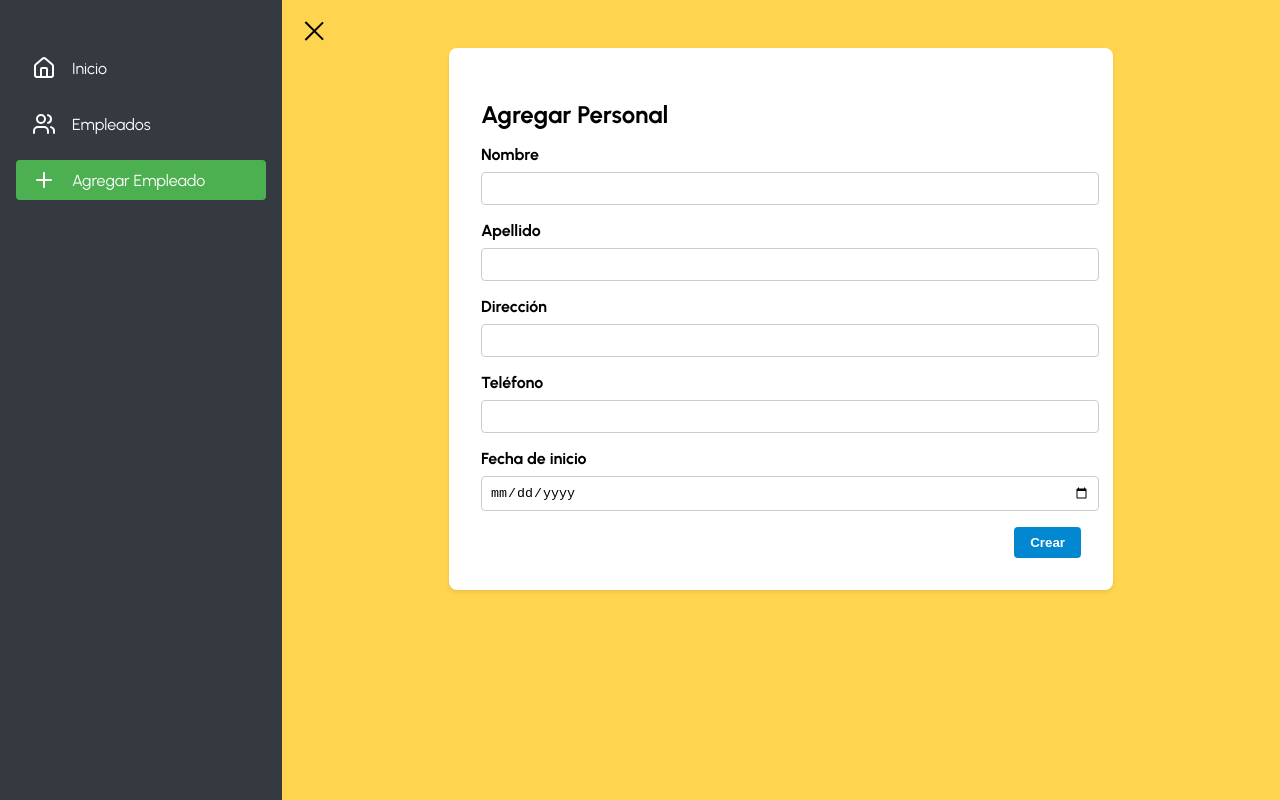
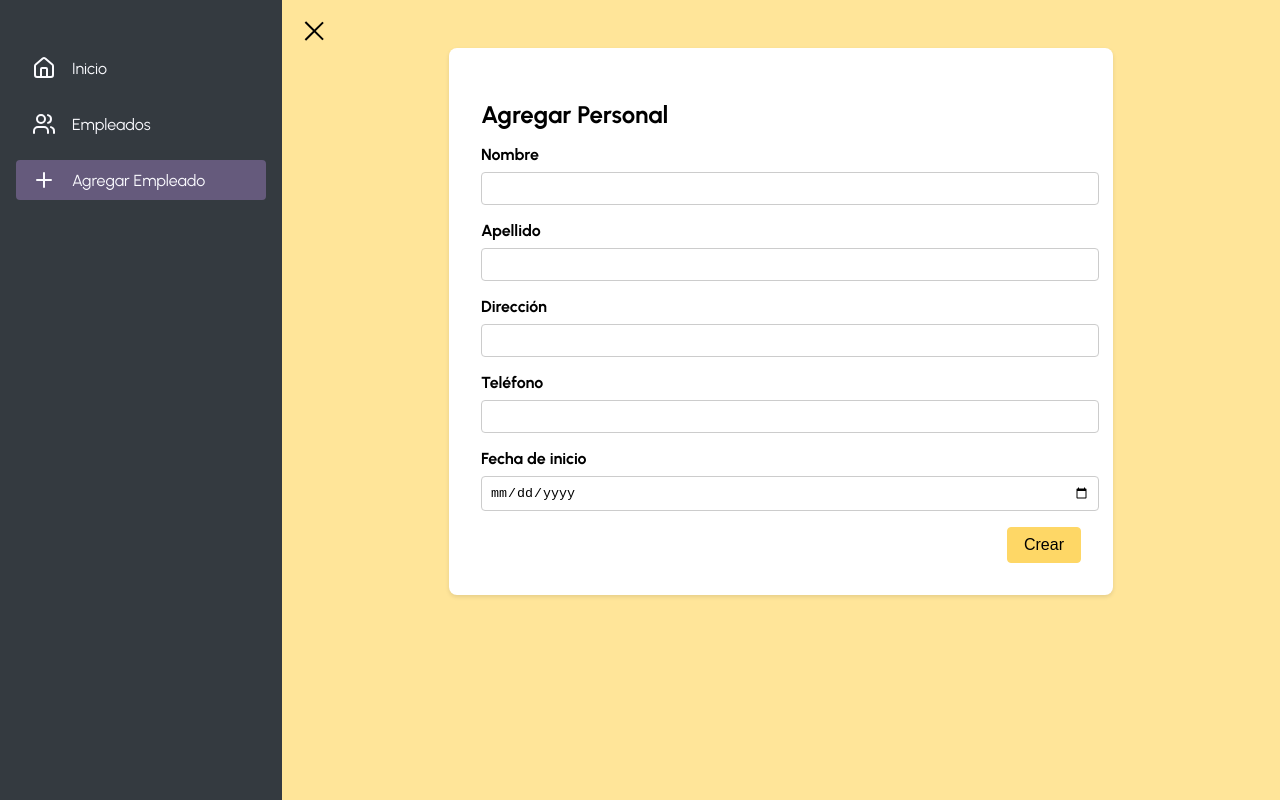
Before and after one commit to facundon/laburar, a SvelteKit app: page /employees/create in a window 1280 px wide. Built offline with nearby package versions, Linux system fonts and the light colour scheme.

Commit message:
feat: implement reusable Button component and update employee forms

```diff
--- /dev/null
+++ b/src/components/Button.svelte
@@ -0,0 +1,123 @@
+<script lang="ts">
+	import type { HTMLButtonAttributes } from 'svelte/elements'
+	import { goto } from '$app/navigation'
+
+	type LinkProps = {
+		href: string
+		onclick?: never
+	}
+	type ButtonProps = {
+		href?: never
+		onclick?: HTMLButtonAttributes['onclick']
+	}
+
+	type Props = Omit<HTMLButtonAttributes, 'onclick'> & {
+		outlined?: boolean
+		fullWidth?: boolean
+		variant?: 'primary' | 'secondary' | 'error'
+	} & (ButtonProps | LinkProps)
+
+	let { children, href, variant: type = 'primary', fullWidth = false, outlined = false, ...rest }: Props = $props()
+
+	function navigateTo(route: string) {
+		goto(route)
+	}
+</script>
+
+<button
+	class="button {type} {outlined ? 'outlined' : ''} {fullWidth ? 'fullwidth' : ''}"
+	onclick={href ? () => navigateTo(href) : onclick}
+	{...rest}
+>
+	{@render children?.()}
+</button>
+
+<style>
+	.button {
+		display: block;
+		padding: 0.5rem 1rem;
+		border-radius: 4px;
+		cursor: pointer;
+		font-size: 1rem;
+		font-weight: 500;
+		text-align: center;
+		text-decoration: none;
+		transition:
+			background-color 0.3s,
+			color 0.3s,
+			border-color 0.3s;
+	}
+
+	.fullwidth {
+		flex-grow: 1;
+		width: 100%;
+	}
+
+	.button.primary {
+		background-color: var(--primary-main);
+		color: var(--primary-contrast);
+		border: 1px solid var(--primary-main);
+	}
+
+	.button.primary.outlined {
+		background-color: transparent;
+		color: var(--primary-main);
+		border: 1px solid var(--primary-main);
+	}
+
+	.button.secondary {
+		background-color: var(--secondary-main);
+		color: var(--secondary-contrast);
+		border: 1px solid var(--secondary-main);
+	}
+
+	.button.secondary.outlined {
+		background-color: transparent;
+		color: var(--secondary-main);
+		border: 1px solid var(--secondary-main);
+	}
+
+	.button.error {
+		background-color: var(--error-main);
+		color: var(--error-contrast);
+		border: 1px solid var(--error-main);
+	}
+
+	.button.error.outlined {
+		background-color: transparent;
+		color: var(--error-main);
+		border: 1px solid var(--error-main);
+	}
+
+	.button:hover:not(.outlined):not(:disabled) {
+		background-color: var(--primary-dark);
+	}
+
+	.button.primary.outlined:hover:not(:disabled) {
+		background-color: var(--primary-main);
+		color: var(--primary-contrast);
+	}
+
+	.button.secondary.outlined:hover:not(:disabled) {
+		background-color: var(--secondary-main);
+		color: var(--secondary-contrast);
+	}
+
+	.button.secondary:hover:not(.outlined):not(:disabled) {
+		background-color: var(--secondary-dark);
+	}
+
+	.button.error:hover:not(.outlined):not(:disabled) {
+		background-color: var(--error-dark);
+	}
+
+	.button.error.outlined:hover:not(:disabled) {
+		background-color: var(--error-main);
+		color: var(--error-contrast);
+	}
+
+	.button:disabled {
+		cursor: not-allowed;
+		opacity: 0.6;
+	}
+</style>
--- a/src/routes/employees/[id]/+page.svelte
+++ b/src/routes/employees/[id]/+page.svelte
@@ -2,6 +2,7 @@
 	import { invoke } from '$invoke'
 	import { ROUTES } from '$routes'
 	import { differenceInYears, format } from 'date-fns'
+	import Button from '$components/Button.svelte'
 
 	const { data } = $props()
 	const employee = data.employee
@@ -34,8 +35,8 @@
 			</p>
 		{/if}
 		<div class="actions">
-			<button onclick={deleteEmployee}>Eliminar</button>
-			<a href={ROUTES.employee.edit(employee.id)} class="button">Editar</a>
+			<Button href={ROUTES.employee.edit(employee.id)}>Editar</Button>
+			<Button style="margin-left: auto;" outlined variant="error" onclick={deleteEmployee}>Eliminar</Button>
 		</div>
 	{:else}
 		<p>Cargando...</p>
@@ -65,30 +66,4 @@
 		display: flex;
 		gap: 1rem;
 	}
-
-	.button {
-		display: inline-block;
-		padding: 0.5rem 1rem;
-		background-color: #007bff;
-		color: #fff;
-		text-decoration: none;
-		border-radius: 4px;
-	}
-
-	.button:hover {
-		background-color: #0056b3;
-	}
-
-	button {
-		padding: 0.5rem 1rem;
-		background-color: #dc3545;
-		color: #fff;
-		border: none;
-		border-radius: 4px;
-		cursor: pointer;
-	}
-
-	button:hover {
-		background-color: #c82333;
-	}
 </style>
--- a/src/routes/employees/[id]/edit/+page.svelte
+++ b/src/routes/employees/[id]/edit/+page.svelte
@@ -1,7 +1,8 @@
 <script lang="ts">
 	import { invoke } from '$invoke'
 	import { ROUTES } from '$routes'
-	import { differenceInYears, format } from 'date-fns'
+	import { format } from 'date-fns'
+	import Button from '$components/Button.svelte'
 
 	const { data } = $props()
 	let employee = data.employee
@@ -53,7 +54,10 @@
 					oninput={handleDateChange}
 				/>
 			</div>
-			<button type="submit" class="button">Guardar</button>
+			<div class="actions">
+				<Button variant="secondary" outlined onclick={() => window.history.back()}>Cancelar</Button>
+				<Button style="margin-left: auto;" variant="primary">Guardar</Button>
+			</div>
 		</form>
 	{:else}
 		<p>Cargando...</p>
@@ -78,6 +82,10 @@
 		margin-bottom: 1rem;
 	}
 
+	.actions {
+		display: flex;
+	}
+
 	label {
 		display: block;
 		margin-bottom: 0.5rem;
@@ -90,19 +98,4 @@
 		border: 1px solid #ccc;
 		border-radius: 4px;
 	}
-
-	.button {
-		display: inline-block;
-		padding: 0.5rem 1rem;
-		background-color: #007bff;
-		color: #fff;
-		text-decoration: none;
-		border: none;
-		border-radius: 4px;
-		cursor: pointer;
-	}
-
-	.button:hover {
-		background-color: #0056b3;
-	}
 </style>
--- a/src/routes/employees/create/+page.svelte
+++ b/src/routes/employees/create/+page.svelte
@@ -2,6 +2,7 @@
 	import { invoke } from '$invoke'
 	import { ROUTES } from '$routes'
 	import { Employee } from '$models/employee'
+	import Button from '$components/Button.svelte'
 
 	let firstName = ''
 	let lastName = ''
@@ -56,7 +57,7 @@
 			<label for="startDate">Fecha de inicio</label>
 			<input id="startDate" type="date" oninput={handleDateChange} />
 		</div>
-		<button type="submit" class="button">Crear</button>
+		<Button type="submit" style="margin-left: auto;">Crear</Button>
 	</form>
 </main>
 
@@ -90,21 +91,4 @@
 		border: 1px solid #ccc;
 		border-radius: 4px;
 	}
-
-	.button {
-		display: block;
-		padding: 0.5rem 1rem;
-		background-color: var(--tertiary-main);
-		color: #fff;
-		text-decoration: none;
-		border: none;
-		border-radius: 4px;
-		cursor: pointer;
-		font-weight: 600;
-		margin-left: auto;
-	}
-
-	.button:hover {
-		background-color: var(--tertiary-dark);
-	}
 </style>
--- a/src/theme.ts
+++ b/src/theme.ts
@@ -1,28 +1,34 @@
 export const theme = {
 	colors: {
 		primary: {
-			main: '#FFC107', // Mustard
-			light: '#FFD54F',
-			dark: '#FFA000',
+			main: '#FED766', // Mustard
+			light: '#FFE599', // Lighter shade of mustard
+			dark: '#D4A53A', // Darker shade of mustard
 			contrast: '#000000',
 		},
 		secondary: {
-			main: '#4CAF50', // Green
-			light: '#81C784',
-			dark: '#388E3C',
-			contrast: '#FFFFFF',
+			main: '#655A7C', // Purple
+			light: '#8A7FA3', // Lighter shade of purple
+			dark: '#4A3F5A', // Darker shade of purple
+			contrast: '#FBFBFF',
 		},
-		tertiary: {
-			main: '#0288D1', // Light Blue
-			light: '#03A9F4',
-			dark: '#0056b3',
-			contrast: '#FFFFFF',
+		success: {
+			main: '#72A98F', // Green
+			light: '#A3D1B8', // Lighter shade of green
+			dark: '#4A7A63', // Darker shade of green
+			contrast: '#FBFBFF',
+		},
+		error: {
+			main: '#ED6A5A', // Red
+			light: '#F29B8E', // Lighter shade of red
+			dark: '#B94A3D', // Darker shade of red
+			contrast: '#FBFBFF',
 		},
 		gray: {
 			main: '#343a40', // Gray for the menu background
 			light: '#495057',
 			dark: '#212529',
-			contrast: '#FFFFFF',
+			contrast: '#FBFBFF',
 		},
 	},
 }
@@ -36,10 +42,14 @@ export const cssVariables = `
 		--secondary-light: ${theme.colors.secondary.light};
 		--secondary-dark: ${theme.colors.secondary.dark};
 		--secondary-contrast: ${theme.colors.secondary.contrast};
-		--tertiary-main: ${theme.colors.tertiary.main};
-		--tertiary-light: ${theme.colors.tertiary.light};
-		--tertiary-dark: ${theme.colors.tertiary.dark};
-		--tertiary-contrast: ${theme.colors.tertiary.contrast};
+		--success-main: ${theme.colors.success.main};
+		--success-light: ${theme.colors.success.light};
+		--success-dark: ${theme.colors.success.dark};
+		--success-contrast: ${theme.colors.success.contrast};
+		--error-main: ${theme.colors.error.main};
+		--error-light: ${theme.colors.error.light};
+		--error-dark: ${theme.colors.error.dark};
+		--error-contrast: ${theme.colors.error.contrast};
 		--gray-main: ${theme.colors.gray.main};
 		--gray-light: ${theme.colors.gray.light};
 		--gray-dark: ${theme.colors.gray.dark};
--- a/svelte.config.js
+++ b/svelte.config.js
@@ -14,6 +14,7 @@ const config = {
 			$invoke: './src/invoke',
 			$routes: './src/routes/routes.ts',
 			$theme: './src/theme',
+			$components: './src/components',
 		},
 	},
 }
```
Also changed, not shown: 1 other file (tests, documents, lock files or other folders).
